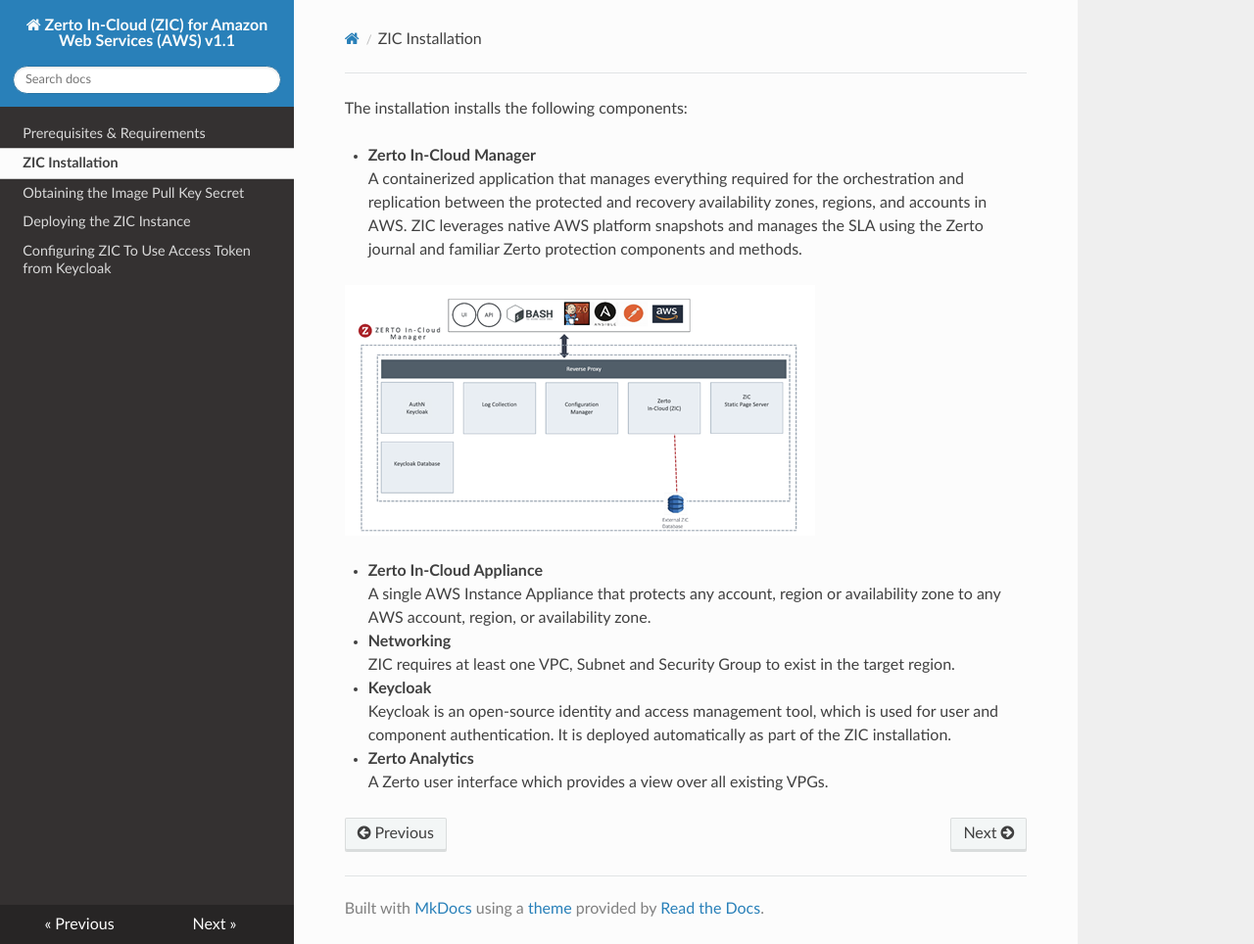
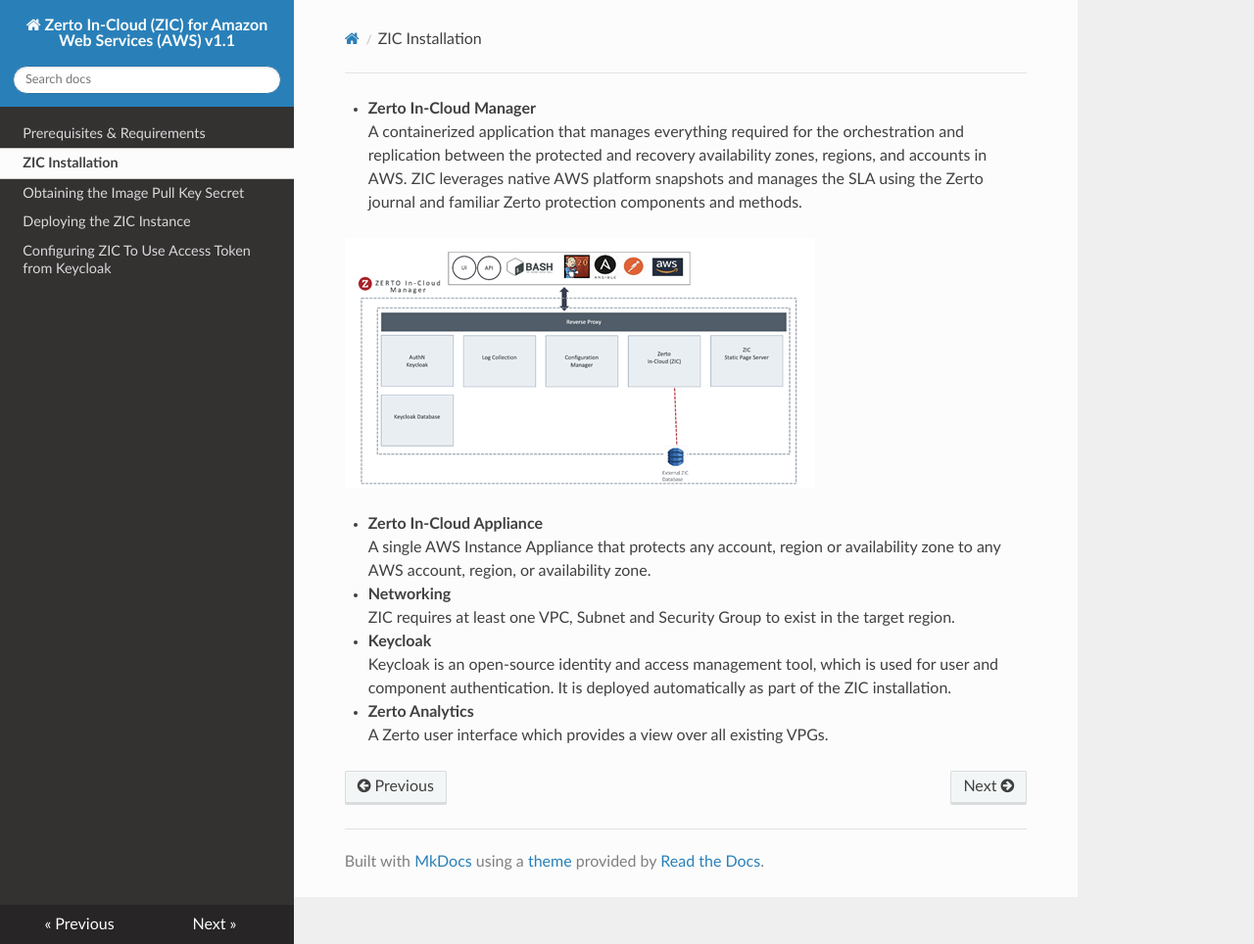
Before and after one commit to ZertoPublic/ZIC-for-AWS-Documentation, an MkDocs documentation site: the page built from docs/ZIC_installation_components.md, in a window 1280 px wide and 964 px high. Shown: the whole window at 98% size. Built offline with MkDocs 1.6.1, drawn with Linux system fonts in a browser that asks for light colours.

Commit message:
Update ZIC_installation_components.md

```diff
--- a/docs/ZIC_installation_components.md
+++ b/docs/ZIC_installation_components.md
@@ -1,5 +1,3 @@
-The installation installs the following components:
-
 - **Zerto In-Cloud Manager** </br>
   A containerized application that manages everything required for the orchestration and replication between the protected and recovery availability zones, regions, and accounts in AWS. ZIC leverages native AWS platform snapshots and manages the SLA using the Zerto journal and familiar Zerto protection components and methods.
 
```
